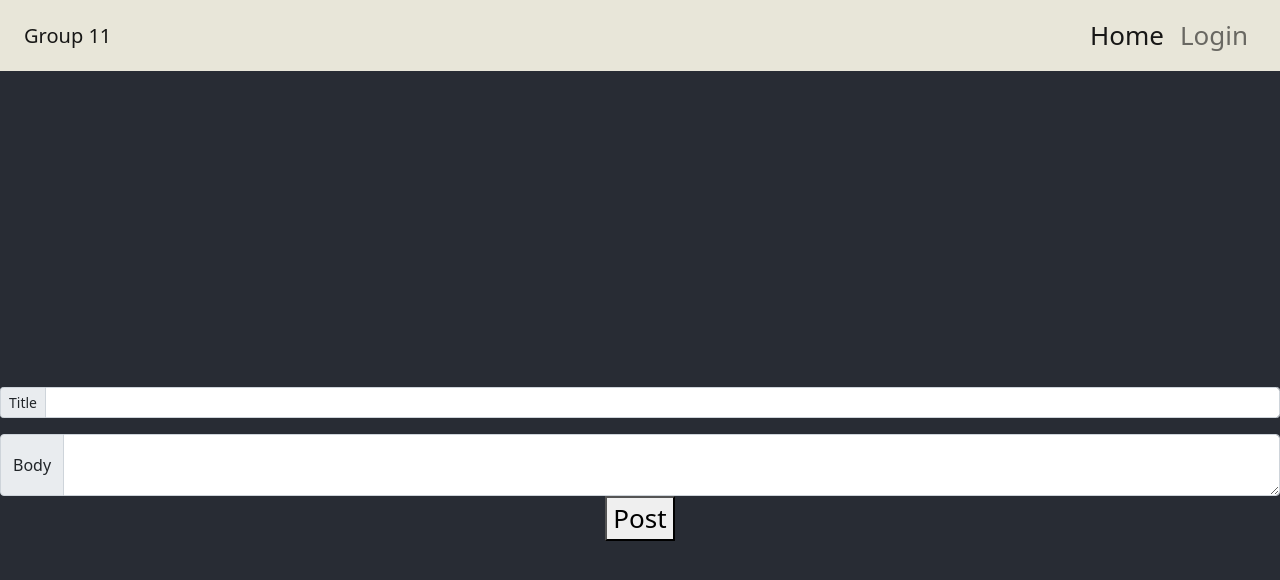
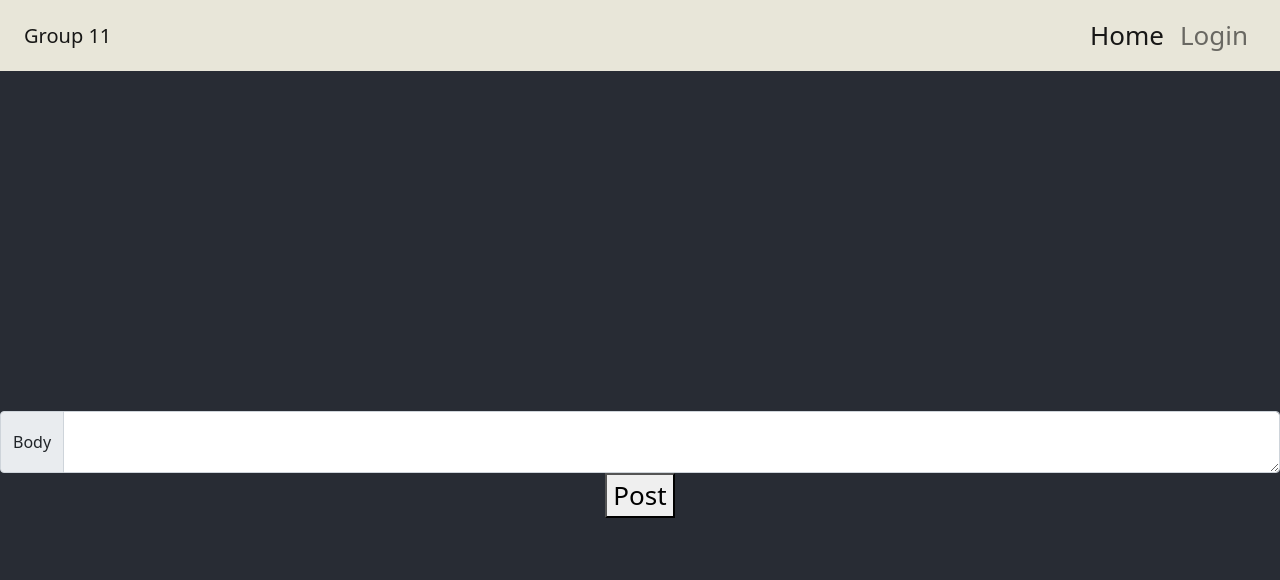
Before and after one commit to benrmn/group11, a React (Create React App) app in the folder frontend/: page /announcement in a window 1280 px wide. Shown: the top 580 px of the page. Built offline with nearby package versions, Linux system fonts and the light colour scheme.

Commit message:
added comments to my files and removed title box for posts

```diff
--- a/frontend/src/components/Announcement.js
+++ b/frontend/src/components/Announcement.js
@@ -9,7 +9,7 @@ function Announcement() {
     const [text, setPost] = useState("");
     const { id } = useParams();
 
-    //function after clicking submit button for post
+    //function after clicking submit button for announcement
     const onSubmitForm = async(e) => {
         e.preventDefault();
         try {
@@ -20,20 +20,15 @@ function Announcement() {
                 headers: {"Content-Type": "application/json"},
                 body: JSON.stringify(body)});
 
-            //redirect to home page after submitting
+            //redirect to home page after submitting announcement
             window.location = `/`;
         } catch(err) {
             console.error(err.message);
         }
     }
     return (
+        // text form for announcement
         <>
-            <div className="input-group input-group-sm mb-3">
-            <span className="input-group-text" id="inputGroup-sizing-sm">Title</span>
-                {/* ayo wtf is this for theres no title lmao */}
-            <input type="text" className="form-control" aria-label="Sizing example input" aria-describedby="inputGroup-sizing-sm"></input>
-            </div>
-
             <div className="input-group">
             <span className="input-group-text" id="inputGroup-sizing-lg">Body</span>
             <textarea className="form-control" aria-label="With textarea" value={text} onChange={e => setPost(e.target.value)}></textarea>
--- a/frontend/src/components/ListA.js
+++ b/frontend/src/components/ListA.js
@@ -1,4 +1,5 @@
 //Kiara Berry coded this file
+//Lists all announcements on home page - each with an edit and delete button
 
 import React, { Fragment, useEffect, useState } from "react";
 import { BrowserRouter as Router, Routes, Route, Link } from 'react-router-dom';
@@ -43,6 +44,7 @@ function ListA() {
     }, []); //ensure we only make one request
     // console.log(posts)
 
+    //announcements can only have edit and delete option if user logged in is admin
     if ("userinfo" in localStorage) {
         if (user.isAdmin) {
             return (
@@ -64,6 +66,7 @@ function ListA() {
 
             );
         } else {
+            //if user is not an admin will only view announcements without edit and delete
             return (
                 <div className="container">
                     <div className="row">
--- a/frontend/src/components/ShowPosts.js
+++ b/frontend/src/components/ShowPosts.js
@@ -1,4 +1,7 @@
 //Kiara Berry coded this file
+
+//displays posts under specific genre selected - with likes and can view comments when post is clicked
+//can also edit and delete posts
 
 import React, { Component, Fragment, useEffect, useState } from "react";
 import { BrowserRouter as Router, Routes, Route, Link, renderMatches } from 'react-router-dom';
@@ -63,6 +66,7 @@ function ShowPosts() {
 
     if (user.isAdmin) {
     return (
+        //only admin can see likes of post and edit/delete them
         <Fragment>
             <table class="table mt-5 text-center" style={{ color: "#ffffff" }}>
                 <thead>
--- a/frontend/src/components/UpdateA.js
+++ b/frontend/src/components/UpdateA.js
@@ -1,4 +1,5 @@
 //Kiara Berry coded this file
+//listA uses this file for the ability to edit an announcement
 
 import React, { Fragment, useState } from "react";
 import { Modal, Button } from 'react-bootstrap';
@@ -11,7 +12,7 @@ const UpdateA = ({ Announcement }) => {
     const handleClose = () => setShow(false);
     const handleShow = () => setShow(true);
 
-    //edit post text function
+    //edit announcement text function
     const updateAnnouncement = async(e) => {
         //don't want to refresh yet
         e.preventDefault();
@@ -31,6 +32,7 @@ const UpdateA = ({ Announcement }) => {
     }
 
     return (
+        //text feature pop up for editing announcement and then saving changes
         <Fragment>
             <>
                 <Button variant="primary" onClick={handleShow} data-bs-target={`#id${Announcement.Announcement_ID}`}>
--- a/frontend/src/components/UpdatePost.js
+++ b/frontend/src/components/UpdatePost.js
@@ -1,4 +1,5 @@
 //Kiara Berry coded this file
+//ShowPosts and UserPosts go here when editing a post
 
 import React, { Fragment, useState } from "react";
 import { Modal, Button } from 'react-bootstrap';
@@ -36,6 +37,7 @@ const UpdatePost = ({ Post, x }) => {
     }
 
     return (
+        //text box popup for editing a post and saving changes
         <Fragment>
             <>
                 <Button variant="primary" onClick={handleShow} data-bs-target={`#id${Post.Post_ID}`}>
--- a/frontend/src/components/nav.js
+++ b/frontend/src/components/nav.js
@@ -12,6 +12,7 @@ function Navbar() {
 
 
     if ("userinfo" in localStorage) {
+        //only user that is admin can see 'create announcement' button
         if (user.isAdmin) {
             return (
                 <>
@@ -46,6 +47,7 @@ function Navbar() {
             );
 
         } else {
+            //if not admin then cannot create announcement
             return (
                 <>
                     <nav className="navbar fixed-top navbar-expand-lg navbar-light" style={{ backgroundColor: "#E8E6D9" }}>
--- a/frontend/src/components/post.js
+++ b/frontend/src/components/post.js
@@ -27,12 +27,8 @@ function Post() {
         }
     }
     return (
+        //text box for creating a post
         <>
-            <div className="input-group input-group-sm mb-3">
-            <span className="input-group-text" id="inputGroup-sizing-sm">Title</span>
-                {/* ayo wtf is this for theres no title lmao */}
-            <input type="text" className="form-control" aria-label="Sizing example input" aria-describedby="inputGroup-sizing-sm"></input>
-            </div>
 
             <div className="input-group">
             <span className="input-group-text" id="inputGroup-sizing-lg">Body</span>
```
Also changed, not shown: frontend/src/components/UserPosts.js (+1 -16 lines).
